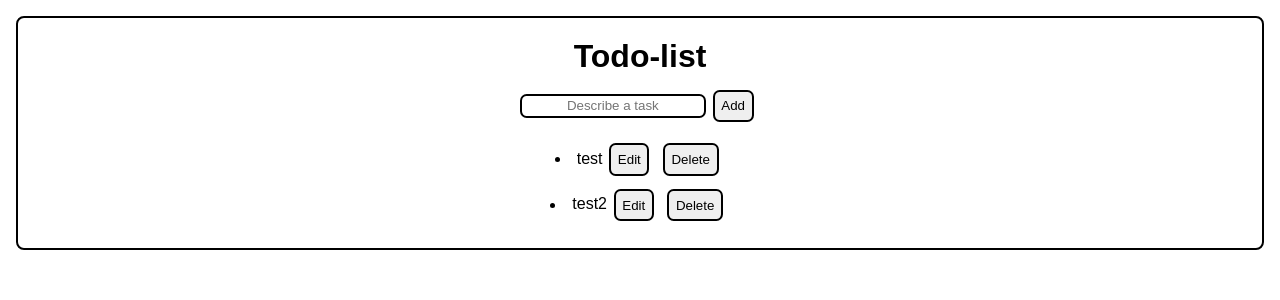
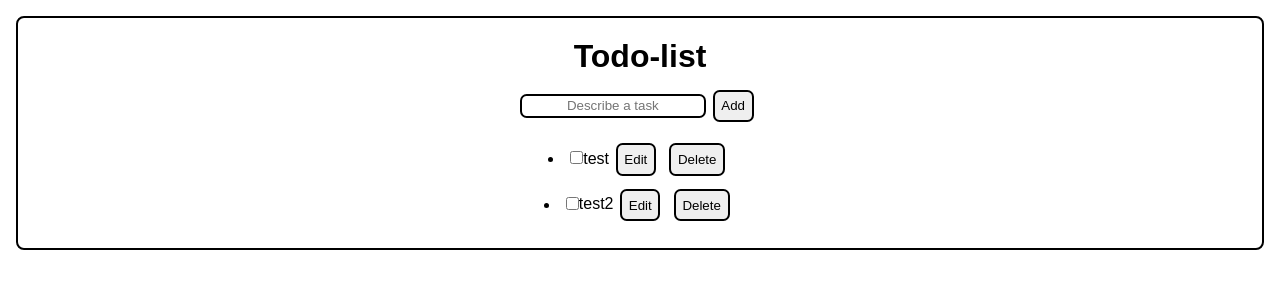
Before and after one commit to shotaroi/react-todo-list-app, a React (Vite) app: page / in a window 1280 px wide. Shown: the top 300 px of the page. Built offline with nearby package versions, Linux system fonts and the light colour scheme.

Commit message:
Add checkbox for task completion

```diff
--- a/src/components/ToDoList.jsx
+++ b/src/components/ToDoList.jsx
@@ -7,6 +7,7 @@ function ToDoList({ tasks, deleteTask }) {
         <ul>
             {tasks.map((task) => (
                 <li key={task.id}>
+                    <input type='checkbox' />
                     {task.description}
                     <button>Edit</button>
                     <button onClick={() => deleteTask(task.id)}>Delete</button>
```
